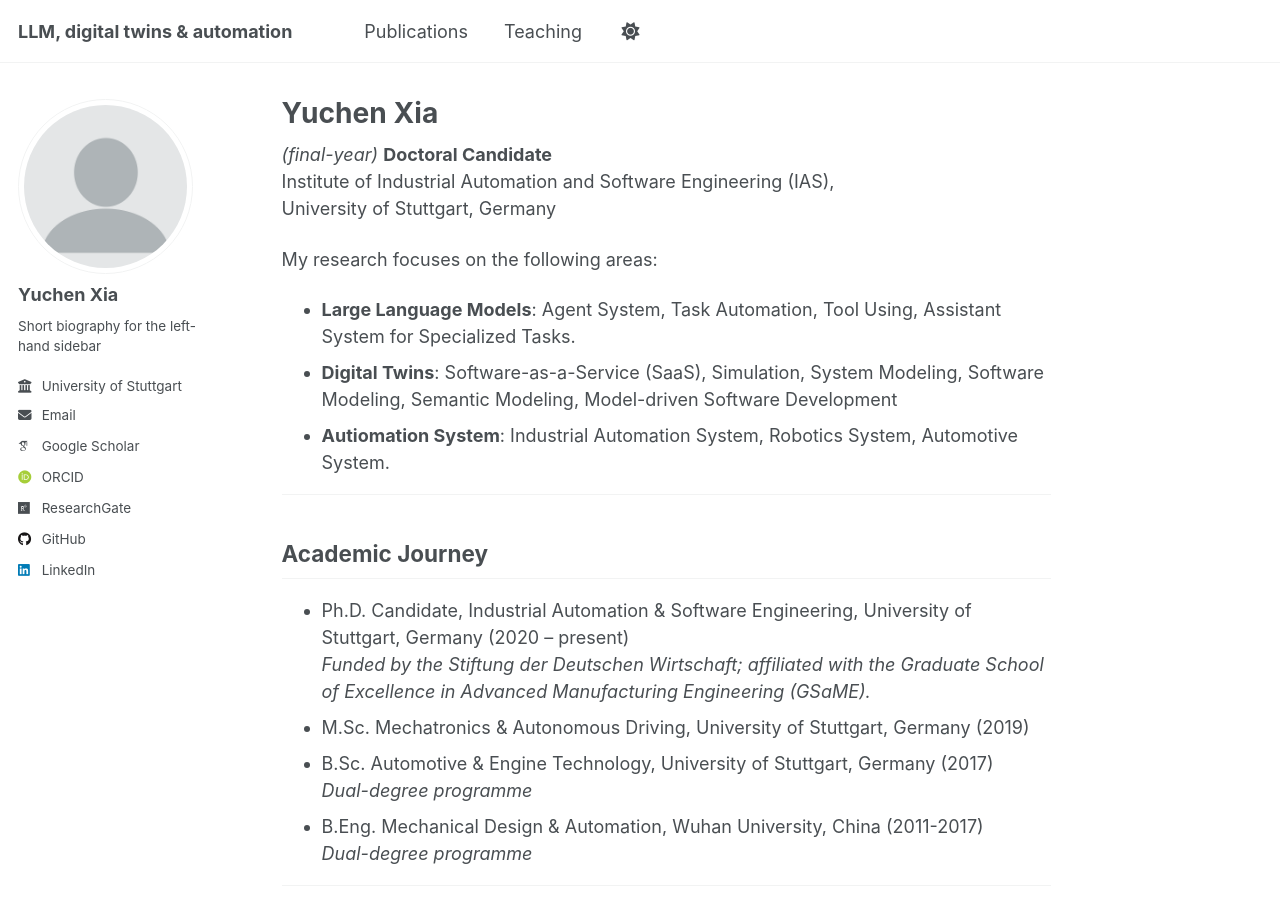
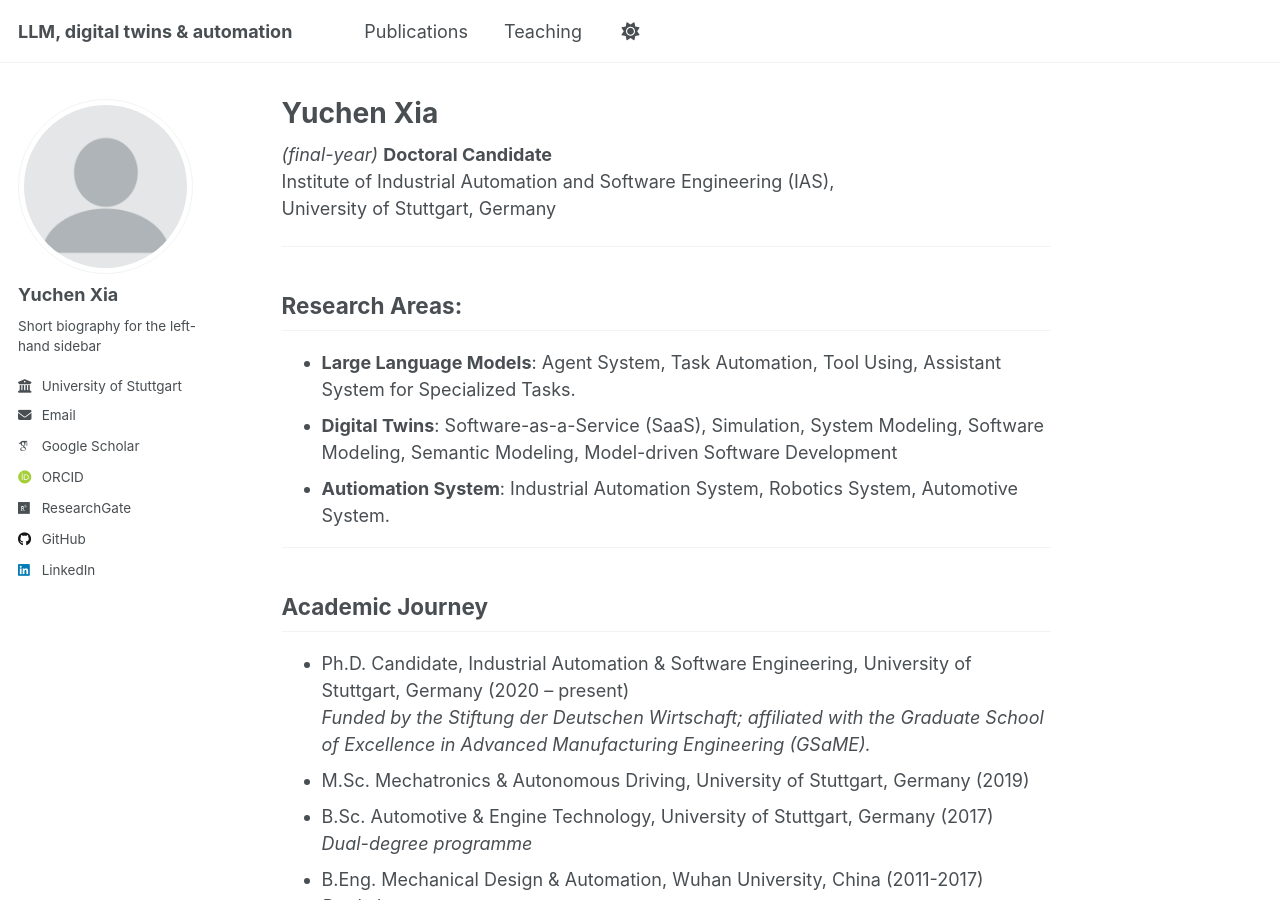
Before and after one commit to YuchenXia/yuchenxia.github.io, a Jekyll site: the page built from _pages/about.md, in a window 1280 px wide and 900 px high. Built offline with Jekyll 4.4.1, drawn with Linux system fonts in a browser that asks for light colours; some web fonts are replaced.

Commit message:
Update about.md

```diff
--- a/_pages/about.md
+++ b/_pages/about.md
@@ -10,7 +10,8 @@ redirect_from:
 Institute of Industrial Automation and Software Engineering (IAS),
 University of Stuttgart, Germany
 
-My research focuses on the following areas:
+---
+## Research Areas:
 * **Large Language Models**: Agent System, Task Automation, Tool Using, Assistant System for Specialized Tasks.
 * **Digital Twins**: Software-as-a-Service (SaaS), Simulation, System Modeling, Software Modeling, Semantic Modeling, Model-driven Software Development
 * **Autiomation System**: Industrial Automation System, Robotics System, Automotive System.
```
